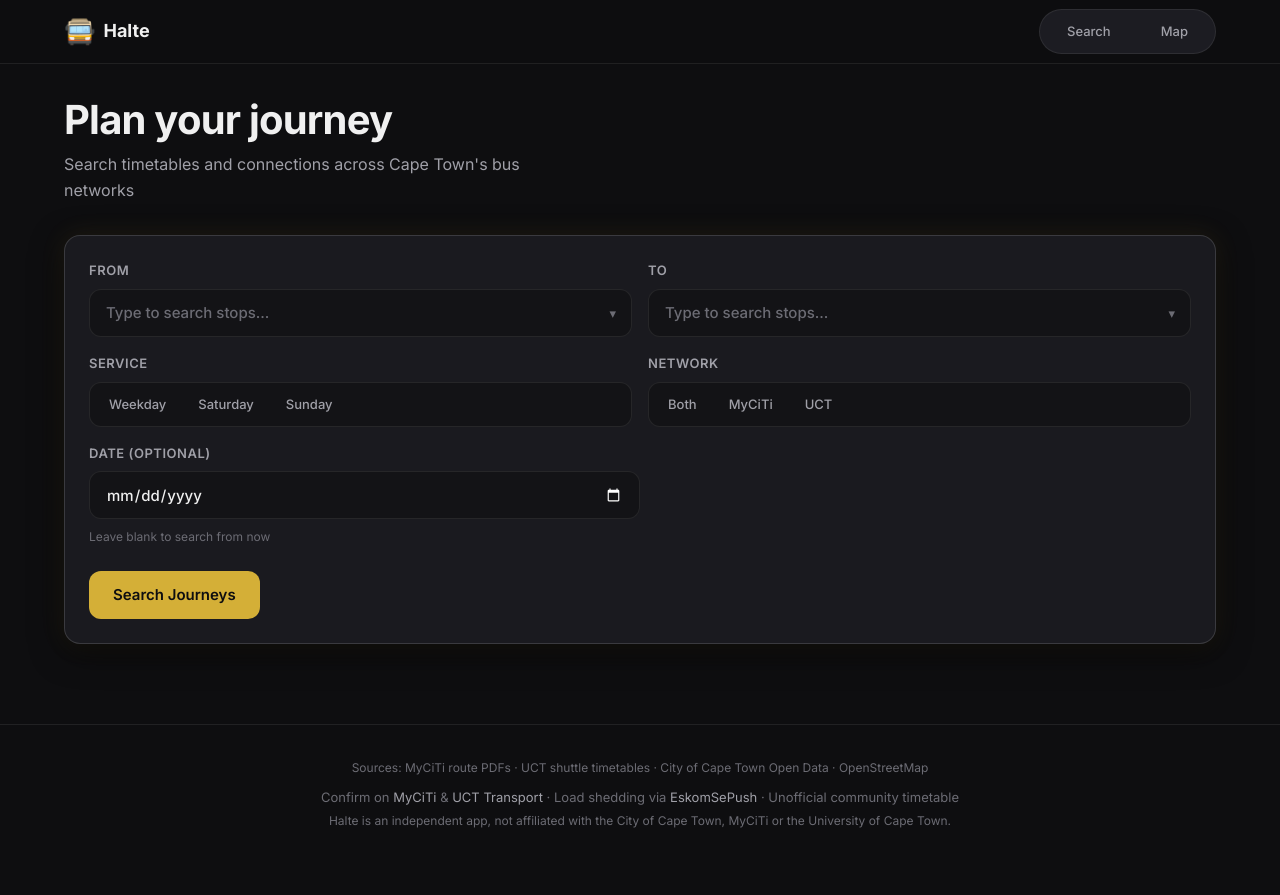
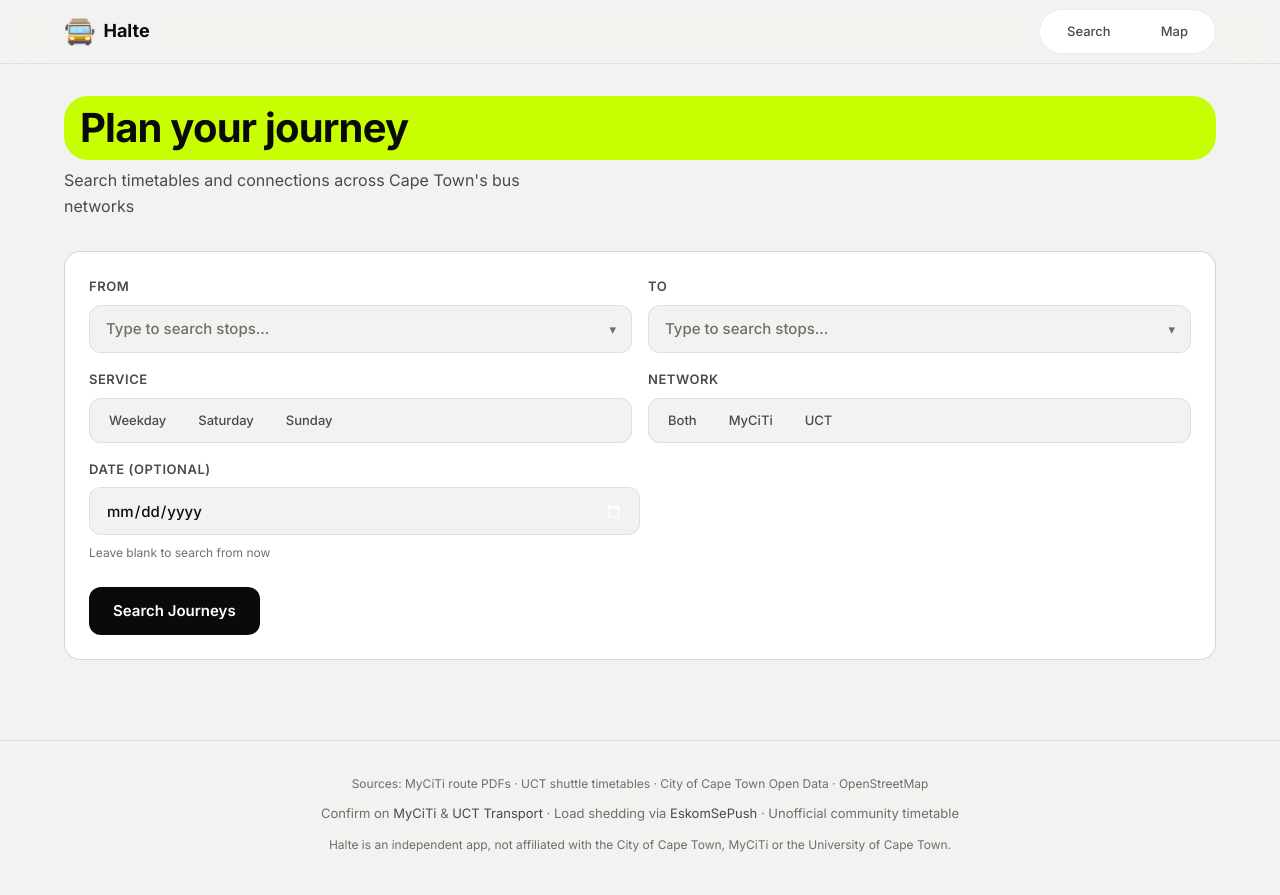
Before and after one commit to Vambane/mycity-bus-schedule, a Flask app: template fastapi_app/templates/pages/index.html in a window 1280 px wide. Before the commit the page ends 828 px from the top, so only its background shows below. Run offline with Flask 3, Linux system fonts and the light colour scheme; the template is opened without the code that fills it, so the values that code supplies are empty.

Commit message:
Lime/ink theme (map stays dark); footer disclaimer spacing; wrap test line

```diff
--- a/fastapi_app/static/css/components.css
+++ b/fastapi_app/static/css/components.css
@@ -243,8 +243,8 @@
 }
 
 .segmented-input:checked + .segmented-label {
-  background: var(--gold);
-  color: var(--text-inverse);
+  background: var(--ink);
+  color: var(--lime);
   font-weight: 600;
 }
 
@@ -289,7 +289,7 @@
 
 .btn-primary:hover {
   background: var(--gold-hover);
-  box-shadow: 0 4px 16px rgba(212, 175, 55, 0.25);
+  box-shadow: 0 4px 16px rgba(10, 10, 10, 0.18);
 }
 
 .btn-primary:active {
@@ -1093,7 +1093,7 @@
 }
 .btn-trip-preview:hover {
   background: var(--gold-hover);
-  box-shadow: 0 4px 16px rgba(212, 175, 55, 0.25);
+  box-shadow: 0 4px 16px rgba(10, 10, 10, 0.18);
   color: var(--text-inverse);
 }
 .btn-trip-preview:active {
@@ -1115,7 +1115,7 @@
 /* Active nav pill painted from the active link's own box (not a JS translate,
    which mis-measured before fonts/media rules applied). */
 .nav-indicator { display: none !important; }
-.nav-pill.active { background: var(--gold); color: var(--text-inverse); }
+.nav-pill.active { background: var(--ink); color: var(--lime); }
 @media (max-width: 479px) {
   .nav-pills { flex-shrink: 1; min-width: 0; }
   .logo { flex-shrink: 1; min-width: 0; }
@@ -1286,3 +1286,19 @@
   .journey-viz .journey-time .time-relative { display: none; }
   .journey-viz .time-relative--inline { display: inline; margin-left: var(--sp-2); }
 }
+
+/* Halte lime theme: hero headline on a lime card (ink text, 17:1). Paint only. */
+.hero-title {
+  background: var(--lime);
+  color: var(--ink);
+  border-radius: var(--radius-xl);
+  padding: var(--sp-2) var(--sp-4);
+  font-weight: 800;
+  letter-spacing: -0.02em;
+  overflow-wrap: anywhere;
+}
+
+/* Footer disclaimer sits a little apart from the links line. */
+.footer-disclaimer { margin-top: 8px; }
+/* AA on the tinted badge: "· default" uses secondary grey (7:1+), not tertiary. */
+.ls-badge .ls-badge__src.text-tertiary { color: var(--text-secondary); }
--- a/fastapi_app/static/css/tokens.css
+++ b/fastapi_app/static/css/tokens.css
@@ -1,8 +1,10 @@
 /* ============================================================
-   MyCiTi Design Tokens
+   Halte Design Tokens
    ============================================================
    Single source of truth for the design system.
-   Dark theme with gold #D4AF37 accent, Inter font.
+   Light lime/ink theme (map stays dark), Inter font.
+   Lime #C8FF00 is only ever a fill under ink text, or used on dark.
+   --gold-* names are kept for compatibility; they now carry ink.
    All spacing follows a 4px grid: 4/8/12/16/24/32/48.
    ============================================================ */
 
@@ -10,31 +12,37 @@
 
 :root {
   /* --- brand --- */
-  --gold:            #D4AF37;
-  --gold-hover:      #E0C060;
-  --gold-press:      #BF9C2E;
-  --gold-muted:      rgba(212, 175, 55, 0.15);
-  --gold-focus:      rgba(212, 175, 55, 0.35);
+  --lime:            #C8FF00;
+  --lime-hover:      #D4FF33;
+  --lime-press:      #B4E600;
+  --ink:             #0A0A0A;
+  --ink-2:           #111111;
+  --ink-hover:       #262626;
+  --gold:            var(--ink);
+  --gold-hover:      var(--ink-hover);
+  --gold-press:      var(--ink-2);
+  --gold-muted:      rgba(200, 255, 0, 0.25);
+  --gold-focus:      rgba(10, 10, 10, 0.35);
 
   /* --- surfaces --- */
-  --bg:              #0E0E10;
-  --bg-raised:       #16161A;
-  --bg-overlay:      #1C1C22;
-  --bg-card:         #1A1A1F;
-  --bg-card-hover:   #1E1E24;
-  --bg-input:        #131316;
-  --bg-header:       rgba(14, 14, 16, 0.80);
+  --bg:              #F2F2F0;
+  --bg-raised:       #FFFFFF;
+  --bg-overlay:      #FFFFFF;
+  --bg-card:         #FFFFFF;
+  --bg-card-hover:   #F7F7F5;
+  --bg-input:        #F2F2F0;
+  --bg-header:       rgba(242, 242, 240, 0.85);
 
   /* --- borders --- */
-  --border:          rgba(255, 255, 255, 0.08);
-  --border-subtle:   rgba(255, 255, 255, 0.05);
-  --border-strong:   rgba(255, 255, 255, 0.14);
+  --border:          rgba(10, 10, 10, 0.08);
+  --border-subtle:   rgba(10, 10, 10, 0.05);
+  --border-strong:   rgba(10, 10, 10, 0.16);
 
   /* --- text --- */
-  --text-primary:    #F0F0F0;
-  --text-secondary:  #A0A0A8;
-  --text-tertiary:   #6C6C74;
-  --text-inverse:    #0E0E10;
+  --text-primary:    #0A0A0A;
+  --text-secondary:  #4A4A48;
+  --text-tertiary:   #6E6E6A;
+  --text-inverse:    #FFFFFF;
 
   /* --- route badge colours (from system map) --- */
   --route-trunk:     #E4003A;
@@ -45,18 +53,18 @@
   --route-orange:    #F2994A;
 
   /* --- semantic --- */
-  --success:         #34D399;
-  --warning:         #FBBF24;
-  --danger:          #F87171;
-  --info:            #60A5FA;
+  --success:         #065F46;
+  --warning:         #92400E;
+  --danger:          #B91C1C;
+  --info:            #1D4ED8;
 
   /* --- load shedding stages --- */
-  --ls-ok-bg:        rgba(52, 211, 153, 0.12);
-  --ls-ok-fg:        #34D399;
-  --ls-warn-bg:      rgba(251, 191, 36, 0.12);
-  --ls-warn-fg:      #FBBF24;
-  --ls-crit-bg:      rgba(248, 113, 113, 0.12);
-  --ls-crit-fg:      #F87171;
+  --ls-ok-bg:        rgba(4, 120, 87, 0.10);
+  --ls-ok-fg:        #065F46;
+  --ls-warn-bg:      rgba(180, 83, 9, 0.12);
+  --ls-warn-fg:      #92400E;
+  --ls-crit-bg:      rgba(185, 28, 28, 0.12);
+  --ls-crit-fg:      #B91C1C;
 
   /* --- spacing (4px grid) --- */
   --sp-1:            4px;
@@ -76,10 +84,10 @@
   --radius-full:     9999px;
 
   /* --- shadows --- */
-  --shadow-sm:       0 1px 3px rgba(0, 0, 0, 0.4);
-  --shadow-md:       0 4px 12px rgba(0, 0, 0, 0.5);
-  --shadow-lg:       0 8px 32px rgba(0, 0, 0, 0.6);
-  --shadow-glow:     0 0 24px rgba(212, 175, 55, 0.12);
+  --shadow-sm:       0 1px 3px rgba(10, 10, 10, 0.08);
+  --shadow-md:       0 4px 12px rgba(10, 10, 10, 0.10);
+  --shadow-lg:       0 8px 32px rgba(10, 10, 10, 0.14);
+  --shadow-glow:     none;
 
   /* --- typography --- */
   --font:            'Inter', -apple-system, BlinkMacSystemFont, 'Segoe UI', Roboto, sans-serif;
```
Also changed, not shown: fastapi_app/static/map/system_map.html (+12 -12 lines), tests/test_halte_brand.py (+4 -1 lines), README.md.
